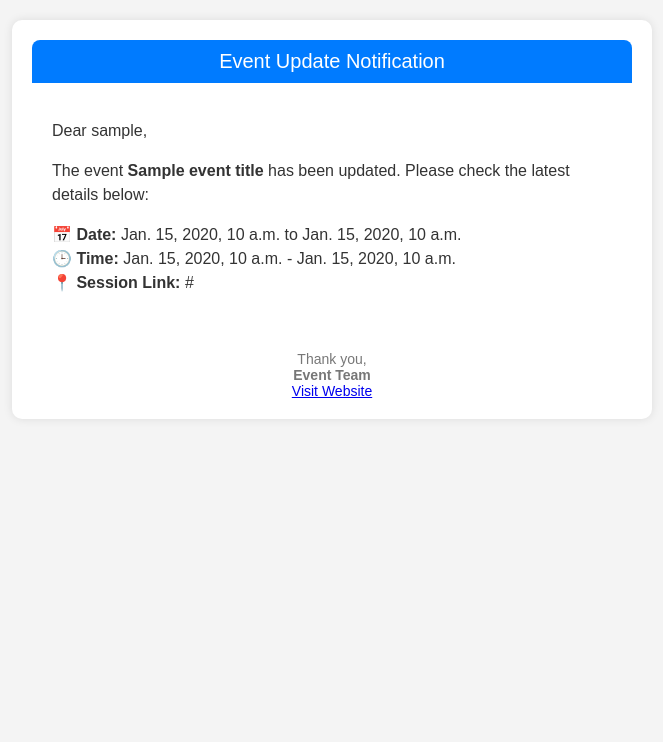
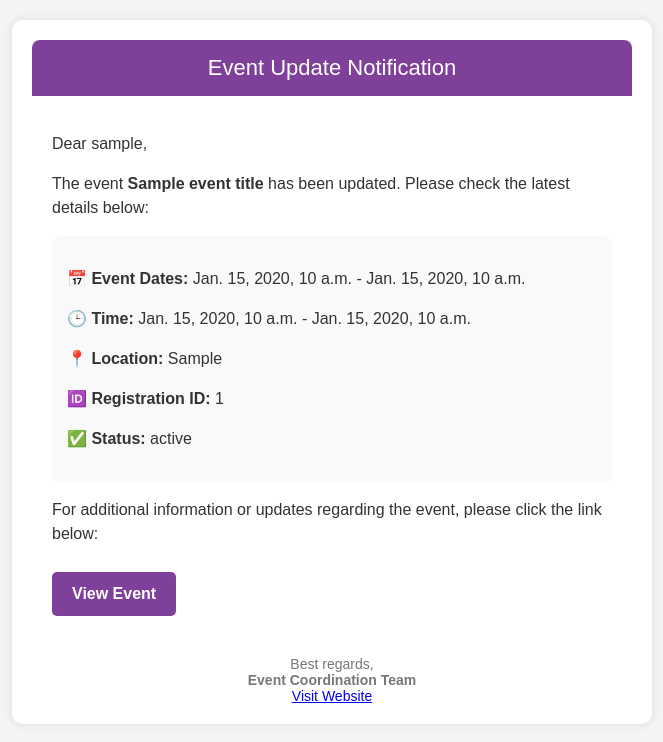
Before and after one commit to INPATHTAMILAN-M/Zenlounge, a Django app: template templates/event_update_notify.html in a window 1280 px wide. Shown: the top 742 px of the page, without its empty margins (308-971 px from the left). Run offline with Django 5.2, Linux system fonts and the light colour scheme; the template is opened without the code that fills it: most values are stand-ins (such as "Sample title", 1, 10 or a date in 2020); parts of the project's set-up code (start-up, migrations or seed data) failed here and were passed over.

Commit message:
Update event update notification template with enhanced details and styling

```diff
--- a/templates/event_update_notify.html
+++ b/templates/event_update_notify.html
@@ -19,11 +19,11 @@
             box-shadow: 0px 0px 10px rgba(0, 0, 0, 0.1);
         }
         .header {
-            background-color: #007bff;
+            background-color: #7f4099;
             color: white;
             text-align: center;
-            padding: 10px;
-            font-size: 20px;
+            padding: 15px;
+            font-size: 22px;
             border-radius: 8px 8px 0 0;
         }
         .content {
@@ -32,11 +32,17 @@
             font-size: 16px;
             line-height: 1.5;
         }
+        .details {
+            background: #f9f9f9;
+            padding: 15px;
+            border-radius: 8px;
+            margin-top: 15px;
+        }
         .btn {
             display: inline-block;
             padding: 10px 20px;
-            margin-top: 15px;
-            background-color: #007bff;
+            margin-top: 10px;
+            background-color: #7f4099;
             color: white;
             text-decoration: none;
             border-radius: 5px;
@@ -57,18 +63,23 @@
         </div>
         <div class="content">
             <p>Dear {{ user_name }},</p>
-            <p>The event <strong>{{ event_title }}</strong> has been updated. Please check the latest details below:</p>
-            <p>
-                📅 <strong>Date:</strong> {{ event_start_date }} to {{ event_end_date }} <br>
-                🕒 <strong>Time:</strong> {{ event_start_time }} - {{ event_end_time }} <br>
-                📍 <strong>Session Link:</strong> {{ event_link }}
-            </p>
-            <!-- <p>For more details, please visit the event page.</p>
-            <a href="https://filez.zenwellnesslounge.com/" class="btn">View Event</a> -->
+            <p>The event <strong>{{ event_title }} </strong>has been updated. Please check the latest details below:
+        </p>
+            <div class="details">
+                <p><strong>📅 Event Dates:</strong> {{ event_start_date }} - {{ event_end_date }}</p>
+                <p><strong>🕒 Time:</strong> {{ event_start_time }} - {{ event_end_time }}</p>
+                <p><strong>📍 Location:</strong> {{ event_location }}</p>
+                <p><strong>🆔 Registration ID:</strong> {{ registration_id }}</p>
+                <p><strong>✅ Status:</strong> {{ registration_status }}</p>
+            </div>
+            <p>For additional information or updates regarding the event, please click the link below:</p>
+            <a href="{{ event_link }}" class="btn">View Event</a>
+
         </div>
+
         <div class="footer">
-            Thank you,<br>
-            <strong>Event Team</strong><br>
+            Best regards, <br>
+            <strong>Event Coordination Team</strong> <br>
             <a href="https://filez.zenwellnesslounge.com/">Visit Website</a>
         </div>
     </div>
```
